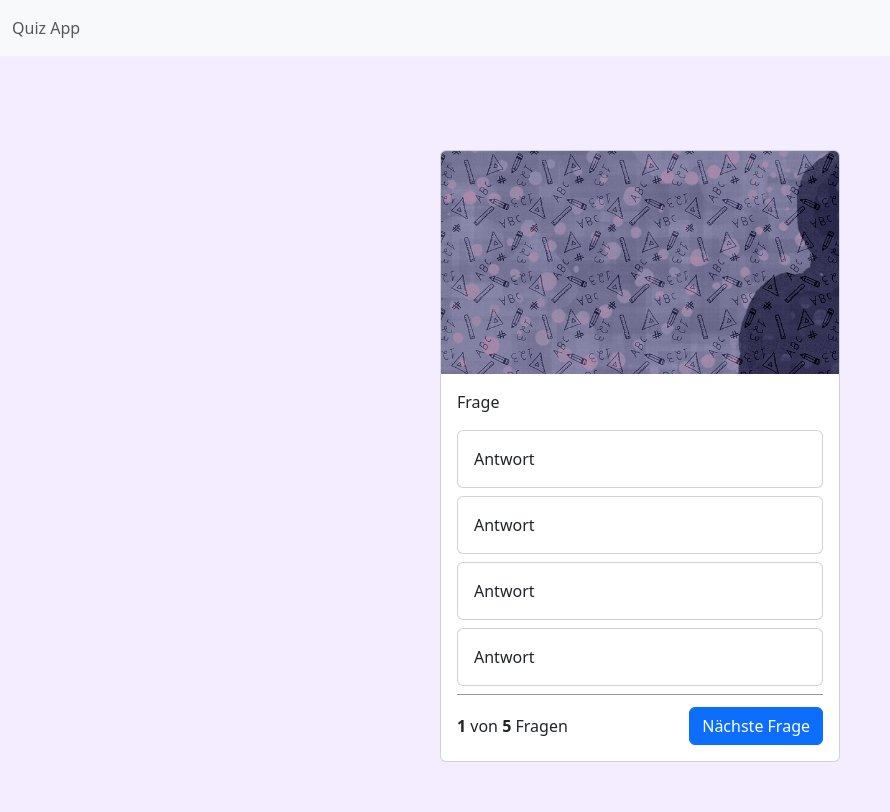
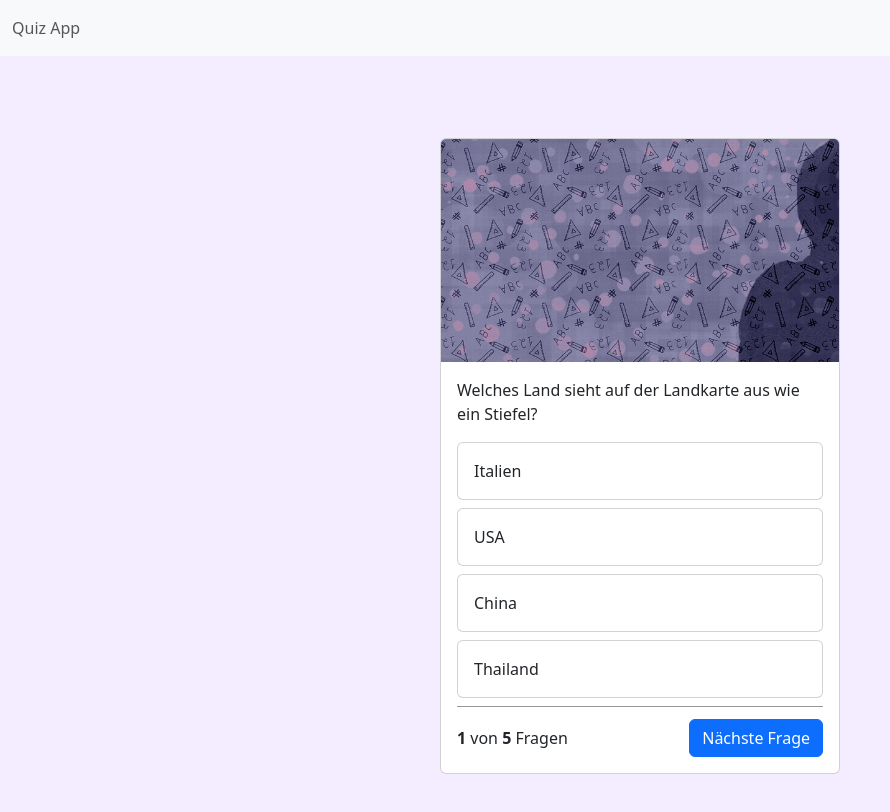
Before and after one commit to VolkerMoeller/quizApp, a plain HTML site: page index.html in a window 1280 px wide. Shown: the whole page, without its empty margins (0-890 px from the left). Drawn offline with nearby package versions, Linux system fonts and the light colour scheme.

Commit message:
text and questions

```diff
--- a/index.html
+++ b/index.html
@@ -5,7 +5,7 @@
   <meta charset="UTF-8">
   <meta http-equiv="X-UA-Compatible" content="IE=edge">
   <meta name="viewport" content="width=device-width, initial-scale=1.0">
-  <title>Document</title>
+  <title>Quiz App</title>
   <link rel="stylesheet" href="style.css">
   <script src="script.js"></script>
 
@@ -18,7 +18,7 @@
 
 </head>
 
-<body>
+<body onload="init()">
   <nav class="navbar bg-body-tertiary">
     <div class="container-fluid">
       <span class="navbar-text">
@@ -32,33 +32,33 @@
     <div class="card quiz-card">
       <img src="src/img/pencil.jpg" class="card-img-top">
       <div class="card-body">
-        <p class="card-text">Frage</p>
+        <p class="card-text" id="question">Frage</p>
 
         <div class="card  mb-2">
-          <div class="card-body">
+          <div class="card-body" id="answer-1">
             Antwort
           </div>
         </div>
 
         <div class="card  mb-2">
-          <div class="card-body">
+          <div class="card-body" id="answer-2">
             Antwort
           </div>
         </div>
         <div class="card  mb-2">
-          <div class="card-body">
+          <div class="card-body" id="answer-3">
             Antwort
           </div>
         </div>
         <div class="card  mb-2">
-          <div class="card-body">
+          <div class="card-body" id="answer-4">
             Antwort
           </div>
         </div>
 
         <div class="question-footer">
           <span>
-            <b>1</b> von <b>5</b> Fragen
+            <b>1</b> von <b id="count-all">5</b> Fragen
           </span>
           <button class="btn btn-primary">Nächste Frage</button>
 
--- a/script.js
+++ b/script.js
@@ -32,5 +32,30 @@ let questions = [
         "answer-4": "Galapagos",
         "right-answer": 2
     },
+    {
+        "question": "Wie heisst die Hauptstadt der USA?",
+        "answer-1": "Washington D.C.",
+        "answer-2": "New York",
+        "answer-3": "Los Angeles",
+        "answer-4": "Rocky Beach",
+        "right-answer": 1
+    },
+];
 
-];
+let currentQuestion = 0;
+
+
+function init() {
+    document.getElementById('count-all').innerHTML = questions.length;
+    showQuestion();
+}
+
+
+function showQuestion () {
+    let question = questions[currentQuestion];
+    document.getElementById('question').innerHTML = question['question'];
+    document.getElementById('answer-1').innerHTML = question['answer-1'];
+    document.getElementById('answer-2').innerHTML = question['answer-2'];
+    document.getElementById('answer-3').innerHTML = question['answer-3'];
+    document.getElementById('answer-4').innerHTML = question['answer-4'];
+}
```
